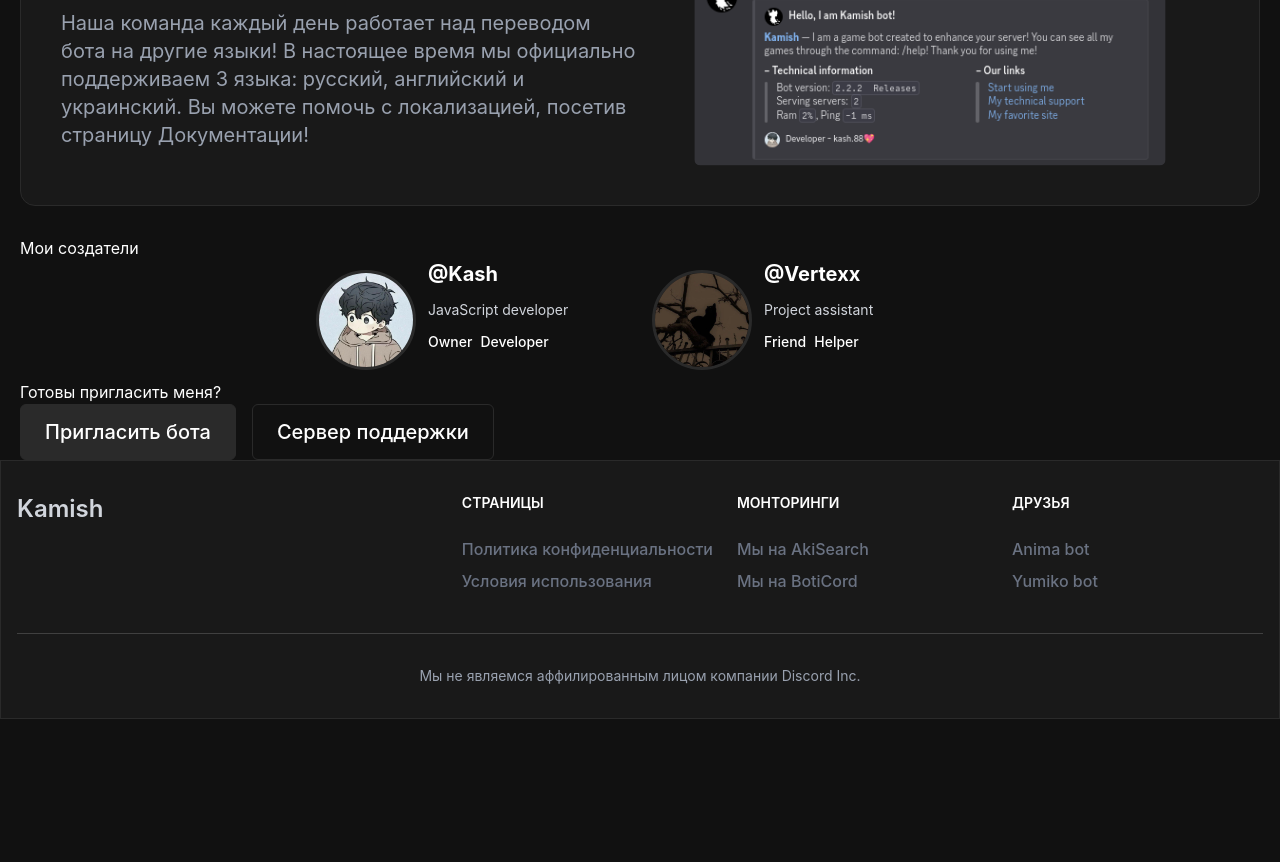
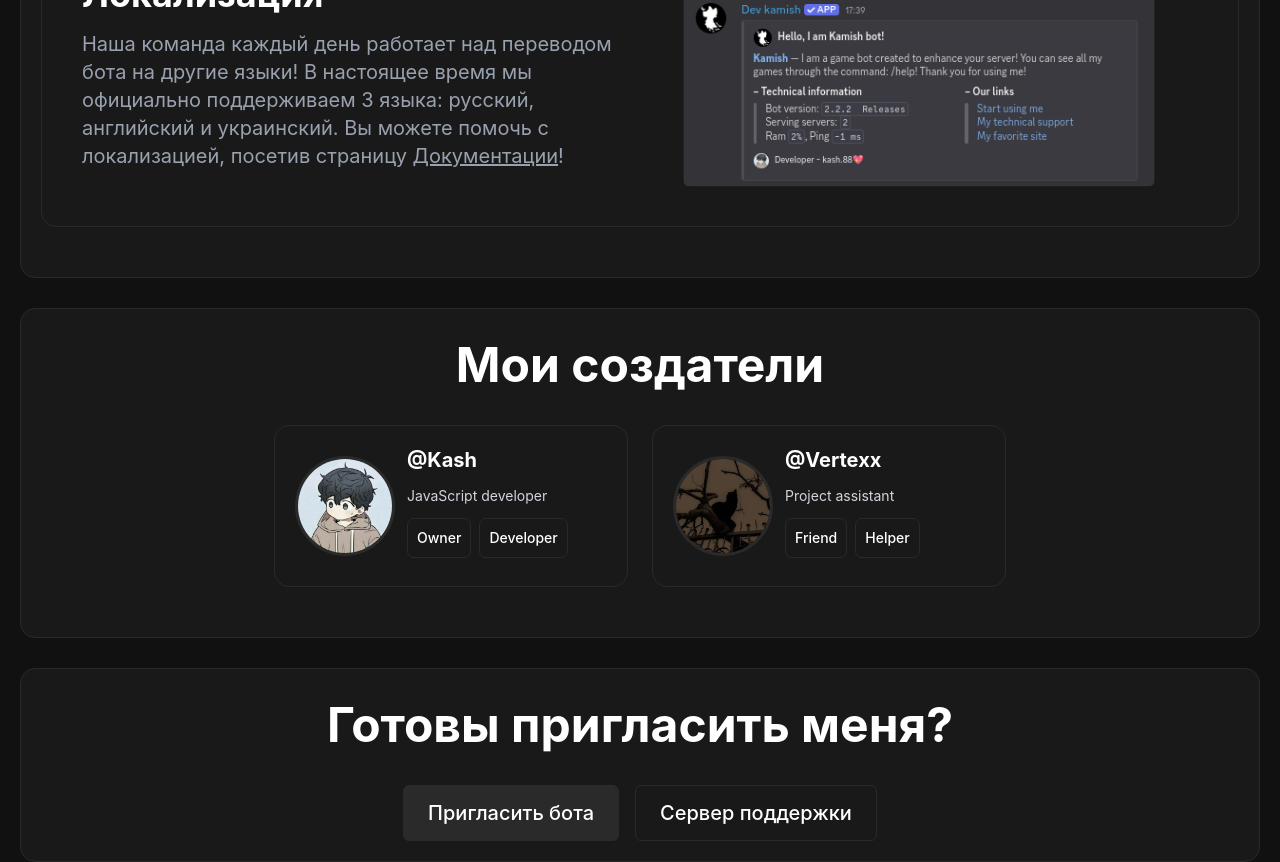
Before and after one commit to kamish522/kamish-page, a React (Vite) app: page / in a window 1280 px wide. Shown: the part 1100-1962 px from the top of the page. Before the commit the page ends 1819 px from the top, so only its background shows below. Built offline with nearby package versions, Linux system fonts and the light colour scheme.

Commit message:
New Style

```diff
--- a/src/index.css
+++ b/src/index.css
@@ -14,6 +14,63 @@
     right: 0;
     top: 0;
     z-index: 50;
+}
+
+/* Заготовки для блоков */
+
+block,
+#block,
+.block {
+    max-width: 1500px;
+    padding: 20px;
+
+    display: flex;
+    flex-direction: column;
+
+    border-radius: 15px;
+    border: 1px solid #2a2a2a;
+
+    background: #191919;
+    position: relative;
+    overflow: hidden;
+
+    margin-left: auto;
+    margin-right: auto;
+    margin-bottom: 30px;
+}
+
+@media (min-width: 768px) {
+    block,
+    #block,
+    .block {
+        align-items: center;
+        justify-content: center;
+    }
+}
+
+text {
+    font-weight: bold;
+    font-size: 2.25rem;
+    text-align: center;
+    padding-bottom: 1.5rem;
+}
+
+@media (min-width: 768px) {
+    text {
+        font-size: 3rem;
+    }
+}
+
+/* Второстепенное */
+
+tag {
+    background: #191919;
+    display: flex;
+    border-radius: 7px;
+    border: 1px solid #2a2a2a;
+    padding: 9px;
+    position: relative;
+    overflow: hidden;
 }
 
 footer {
@@ -55,19 +112,12 @@
     }
 }
 
-
-.tag {
-    background: #191919;
-    display: flex;
-    border-radius: 7px;
-    border: 1px solid #2a2a2a;
-    padding: 9px;
-    position: relative;
-    overflow: hidden;
-}
-
 @media (min-width: 1024px) {
     .info {
         padding: 40px;
     }
 }
+
+#Text\ link {
+    text-decoration: underline
+}
```
